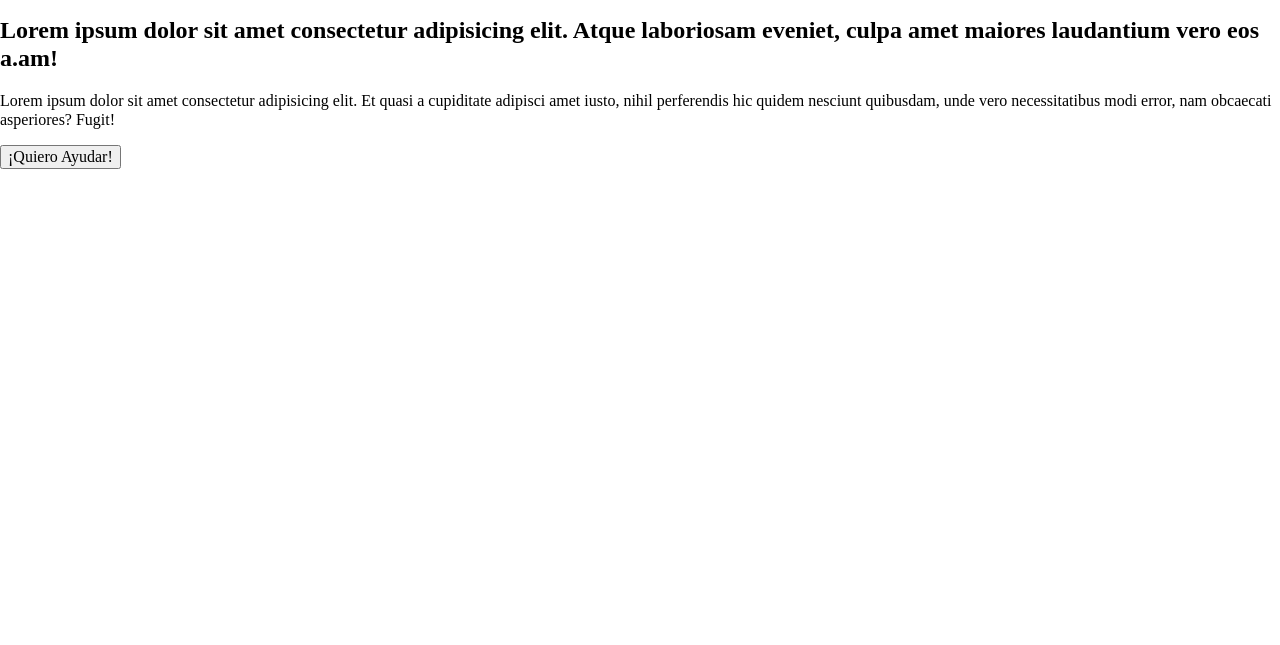
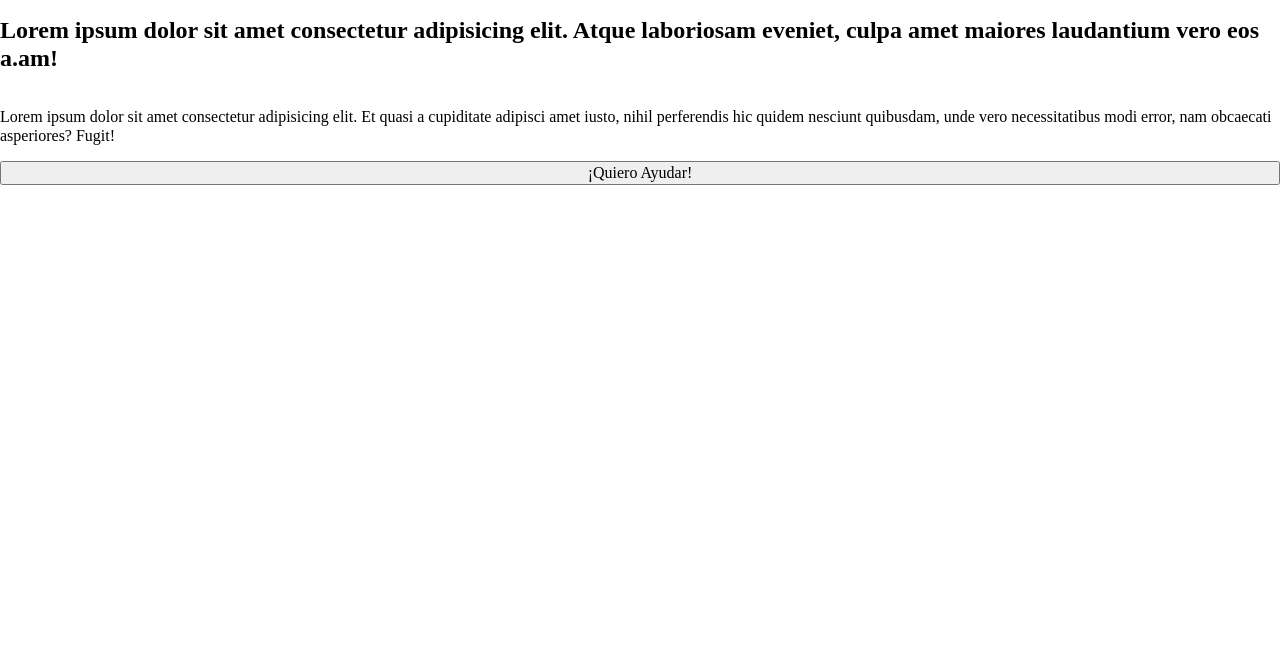
Before and after one commit to nivamol/proyectoweb-2, a plain HTML site: page index.html in a window 1280 px wide. Shown: the part 155-800 px from the top of the page. Drawn offline with Linux system fonts and the light colour scheme.

Commit message:
agregando display flex a divhero

```diff
--- a/main.css
+++ b/main.css
@@ -56,7 +56,9 @@ section#hero {
 }
 
 div.hero {
-
+    height: 50%;
+    display: flex;
+    flex-direction: column;
 }
 
 .hero h1 {
```
